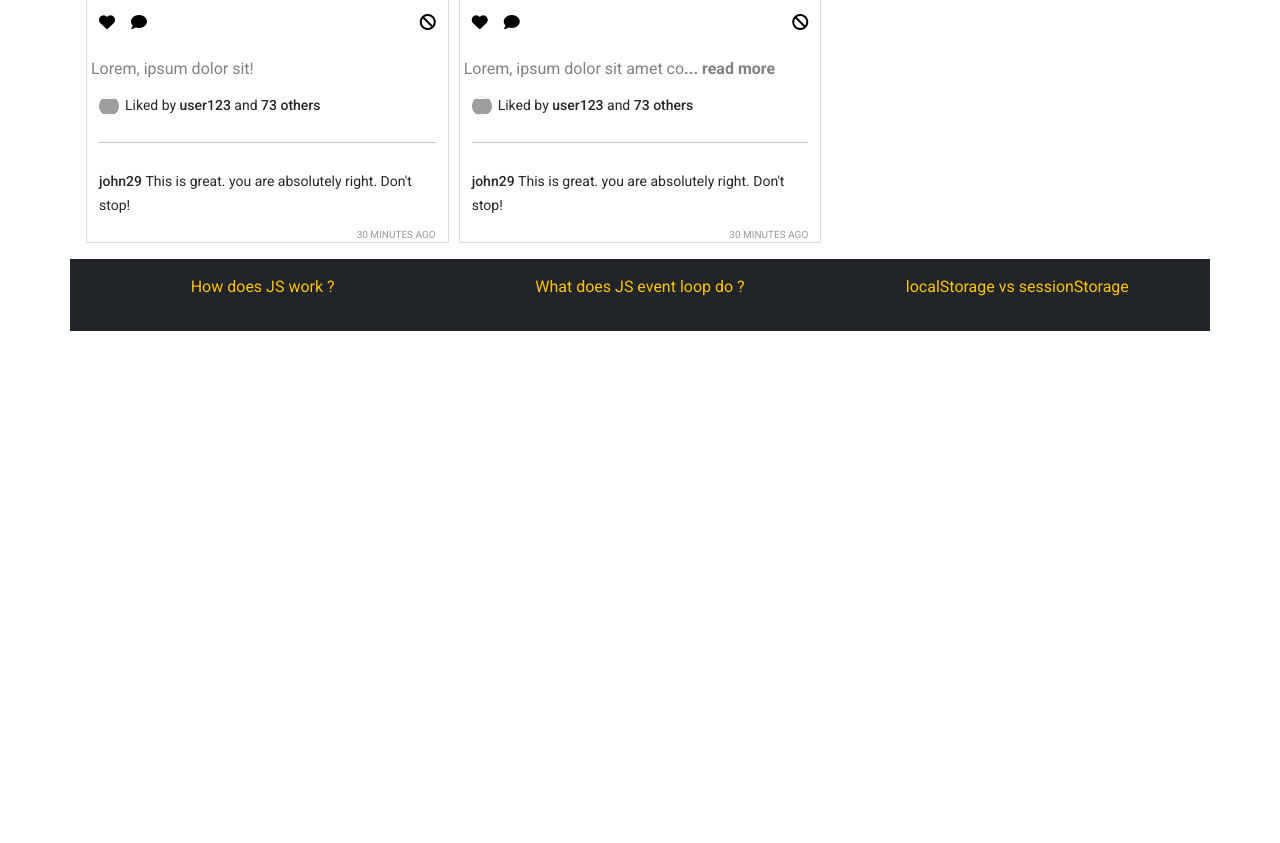
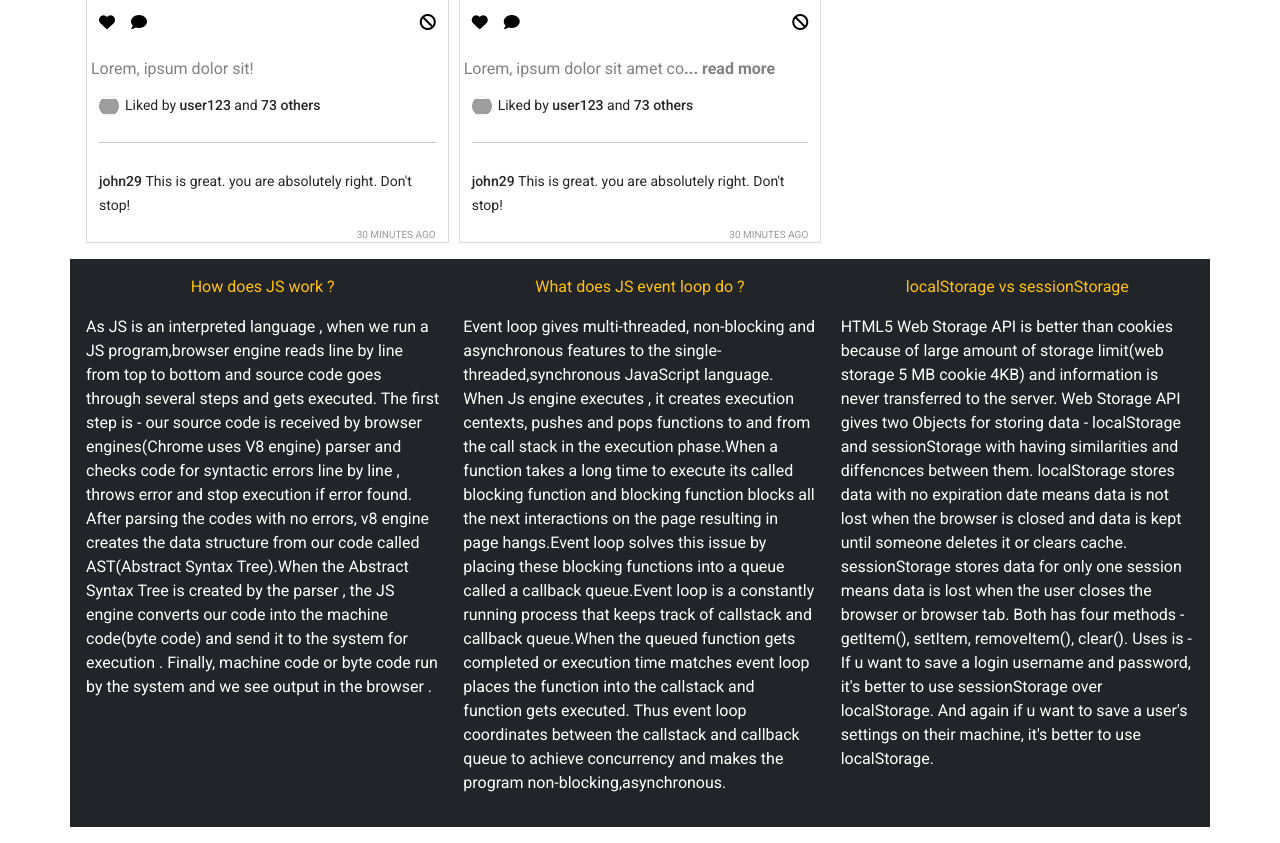
Before and after one commit to Arman-Kabir/insta-shohor, a plain HTML site: page index.html in a window 1280 px wide. Shown: the part 1289-2132 px from the top of the page. Before the commit the page ends 1636 px from the top, so only its background shows below. Drawn offline with nearby package versions, Linux system fonts and the light colour scheme; grey boxes are pictures that could not be loaded.

Commit message:
questions answers done

```diff
--- a/index.html
+++ b/index.html
@@ -64,17 +64,41 @@
         <div class="row text-white">
             <div class="col-12 col-lg-4">
                 <p class="text-warning text-center">How does JS work ?</p>
-                <p class=""></p>
+                <p class="">As JS is an interpreted language , when we run a JS program,browser engine reads line by
+                    line from top to bottom and source code goes through several steps and gets executed. The first step
+                    is - our source code is received by browser engines(Chrome uses V8 engine) parser and checks code
+                    for syntactic errors line by line , throws error and stop execution if error found. After parsing
+                    the codes with no errors, v8 engine creates the data structure from our code called AST(Abstract
+                    Syntax Tree).When the Abstract Syntax Tree is created by the parser , the JS engine converts our
+                    code into the machine code(byte code) and send it to the system for execution . Finally, machine
+                    code or byte code run by the system and we see output in the browser .</p>
             </div>
 
             <div class="col-12 col-lg-4">
                 <p class="text-warning text-center">What does JS event loop do ?</p>
-                <p class=""></p>
+                <p class="">Event loop gives multi-threaded, non-blocking and asynchronous features to the
+                    single-threaded,synchronous JavaScript language. When Js engine executes , it creates execution
+                    centexts, pushes and pops functions to and from the call stack in the execution phase.When a
+                    function takes a long time to execute its called blocking function and blocking function blocks all
+                    the next interactions on the page resulting in page hangs.Event loop solves this issue by placing
+                    these blocking functions into a queue called a callback queue.Event loop is a constantly running
+                    process that keeps track of callstack and callback queue.When the queued function gets completed or
+                    execution time matches event loop places the function into the callstack and function gets executed.
+                    Thus event loop coordinates between the callstack and callback queue to achieve concurrency and
+                    makes the program non-blocking,asynchronous.</p>
             </div>
 
             <div class="col-12 col-lg-4">
                 <p class="text-warning text-center">localStorage vs sessionStorage</p>
-                <p class=""></p>
+                <p class="">HTML5 Web Storage API is better than cookies because of large amount of storage limit(web
+                    storage 5 MB cookie 4KB) and information is never transferred to the server. Web Storage API gives
+                    two Objects for storing data - localStorage and sessionStorage with having similarities and
+                    diffencnces between them. localStorage stores data with no expiration date means data is not lost
+                    when the browser is closed and data is kept until someone deletes it or clears cache. sessionStorage
+                    stores data for only one session means data is lost when the user closes the browser or browser tab.
+                    Both has four methods - getItem(), setItem, removeItem(), clear(). Uses is - If u want to save a
+                    login username and password, it's better to use sessionStorage over localStorage. And again if u
+                    want to save a user's settings on their machine, it's better to use localStorage.</p>
             </div>
         </div>
 
```
